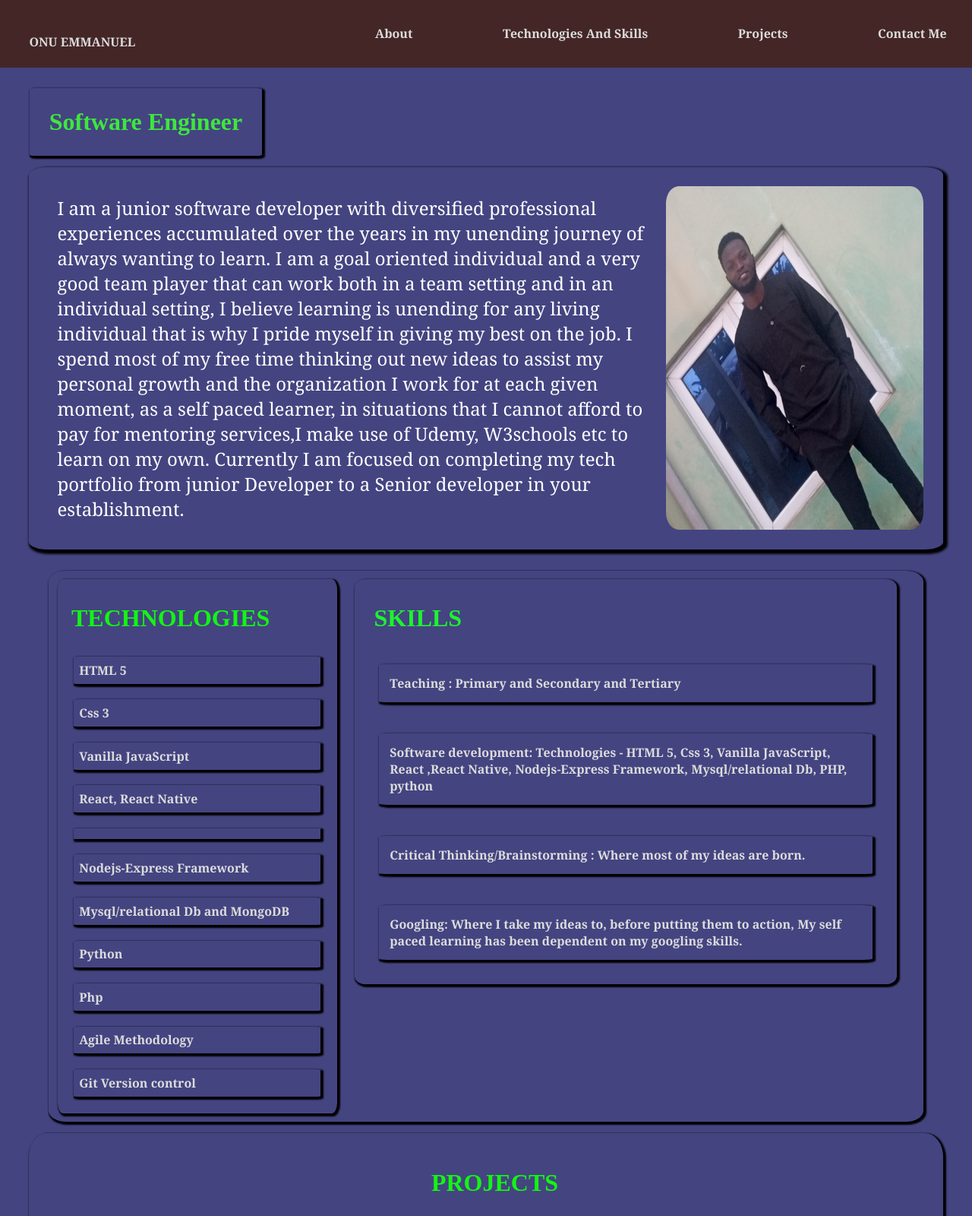
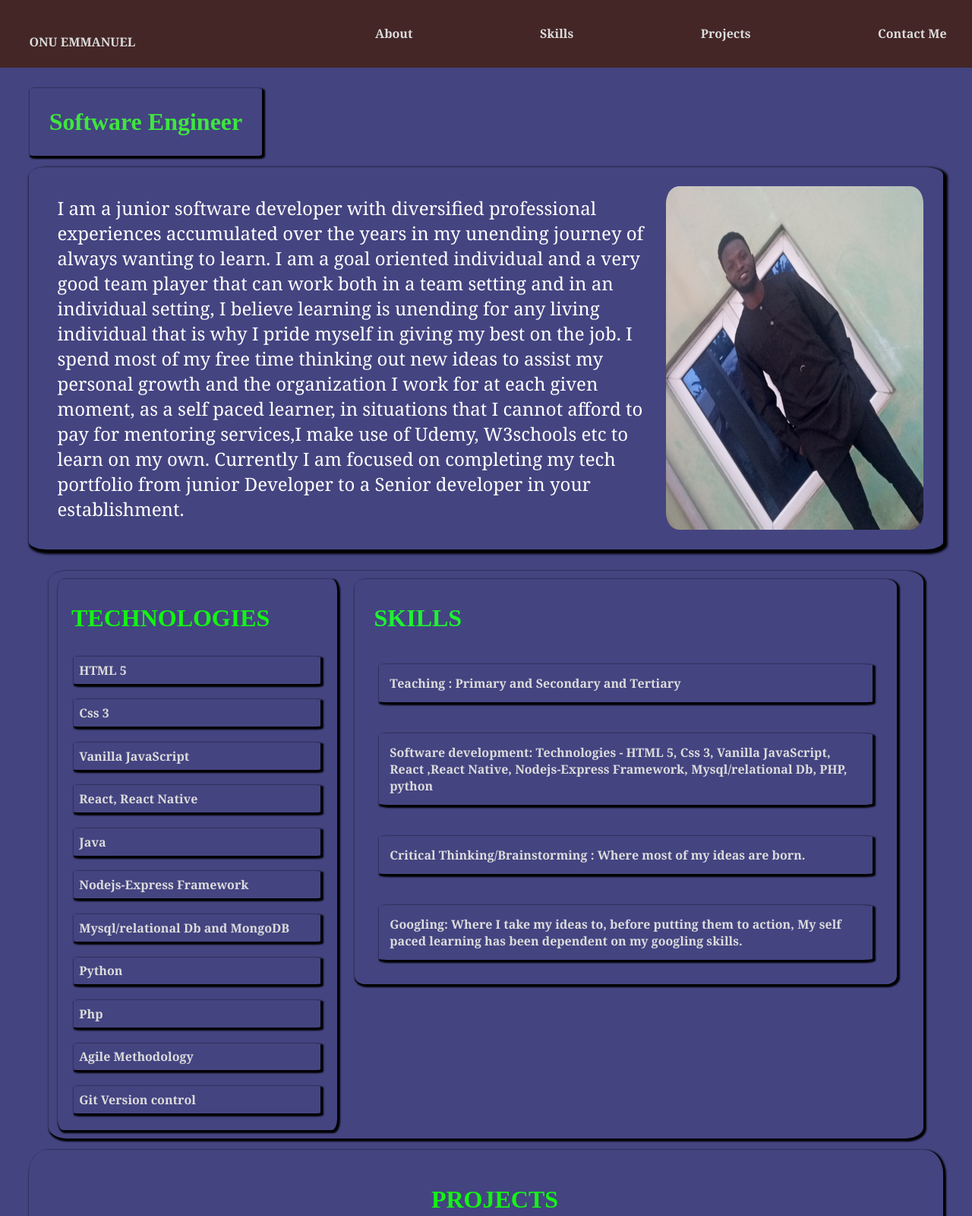
Before and after one commit to Nuel-Lincoln/portfolio-, a plain HTML site: page Index.html in a window 1280 px wide. Shown: the top 1600 px of the page at 76% size. Drawn offline with Linux system fonts and the light colour scheme.

Commit message:
Update Index.html

```diff
--- a/Index.html
+++ b/Index.html
@@ -12,7 +12,7 @@
                <div class="Name">ONU EMMANUEL</div>
                <div class="link">
                     <a href="#About">About</a>
-                    <a href="#TechSkill">Technologies And Skills</a>
+                    <a href="#TechSkill">Skills</a>
                     <a href="#Projects">Projects</a>
                     <a href="#Contact">Contact Me</a>
                </div>
@@ -46,7 +46,7 @@
                               React, React Native
                          </div>
                          <div>
-
+                              Java
                          </div>
                          <div>
                               Nodejs-Express Framework
```
